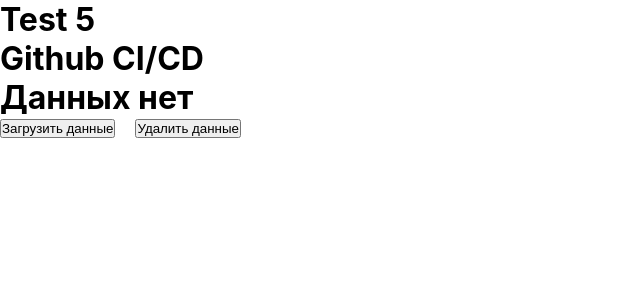
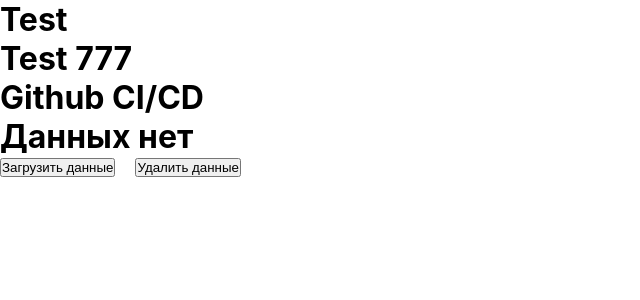
Before and after one commit to Nail-Ya/github-ci-cd-2, a React (Create React App) app: page / in a window 1280 px wide. Shown: the top 300 px of the page, without its empty margins (0-640 px from the left). Built offline with nearby package versions, Linux system fonts and the light colour scheme.

Commit message:
second github cicd 15

```diff
--- a/src/containers/MainPage/index.tsx
+++ b/src/containers/MainPage/index.tsx
@@ -10,7 +10,8 @@
 
   return (
     <Layout>
-      <h1>Test 5</h1>
+      <h1>Test</h1>
+      <h1>Test 777</h1>
       <h1>Github CI/CD</h1>
       <h1>{testData ? 'Данные загружены' : 'Данных нет'}</h1>
       <button onClick={() => dispatch(loadTestData())}>Загрузить данные</button>
```
